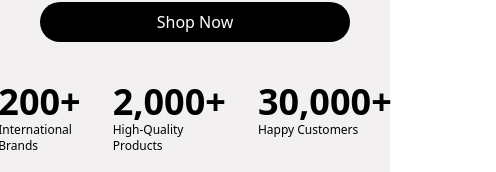
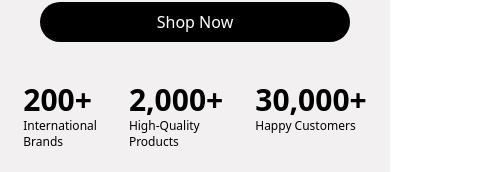
Before and after one commit to ChamiduDev-5224/ecom, a Next.js app: page / in a window 390 px wide. Shown: the part 546-718 px from the top of the page, 496 px wide, since content can reach past the window. Built offline with nearby package versions, Linux system fonts and the light colour scheme.

Commit message:
Responsive issues fix

```diff
--- a/app/page.tsx
+++ b/app/page.tsx
@@ -146,17 +146,17 @@ export default function Home() {
           </button>
           <div className="text-black flxr justify-center lg:pl-16 gap-8 md:gap-16 lg:gap-20 my-10">
             <div className="w-28">
-              <h2 className="font-bold text-4xl">200+</h2>
+              <h2 className="font-bold text-3xl lg:text-4xl">200+</h2>
               <h4 className="font-thin text-xs">International Brands</h4>
             </div>
 
             <div>
-              <h2 className="font-bold text-4xl">2,000+</h2>
+              <h2 className="font-bold text-3xl lg:text-4xl">2,000+</h2>
               <h4 className="font-thin text-xs">High-Quality Products</h4>
             </div>
 
             <div>
-              <h2 className="font-bold text-4xl">30,000+</h2>
+              <h2 className="font-bold text-3xl lg:text-4xl">30,000+</h2>
               <h4 className="font-thin text-xs">Happy Customers</h4>
             </div>
           </div>
@@ -508,14 +508,14 @@ export default function Home() {
         </div>
 
         {/* Footer Bottom */}
-        <div className="mt-10 border-t pt-6 flex justify-between items-center text-gray-500 text-sm">
+        <div className="mt-10 border-t pt-6 flxc md:flxr justify-between items-center text-gray-500 text-sm">
           <p>ECOM.CO © 2000-2023, All Rights Reserved</p>
           <div className="flex">
-            <Image priority src="/icons/cards/visa.svg" alt="Visa" width={80} height={80} />
-            <Image priority src="/icons/cards/master.svg" alt="MasterCard" width={80} height={80} />
-            <Image priority src="/icons/cards/paypal.svg" alt="PayPal" width={80} height={80} />
-            <Image priority src="/icons/cards/apple.svg" alt="Apple Pay" width={80} height={80} />
-            <Image priority src="/icons/cards/google.svg" alt="Google Pay" width={80} height={80} />
+            <Image priority src="/icons/cards/visa.svg" className="w-24 md:w-60 lg:w-80" alt="Visa" width={80} height={80} />
+            <Image priority src="/icons/cards/master.svg" className="w-24 md:w-60 lg:w-80" alt="MasterCard" width={80} height={80} />
+            <Image priority src="/icons/cards/paypal.svg" className="w-24 md:w-60 lg:w-80" alt="PayPal" width={80} height={80} />
+            <Image priority src="/icons/cards/apple.svg" className="w-24 md:w-60 lg:w-80" alt="Apple Pay" width={80} height={80} />
+            <Image priority src="/icons/cards/google.svg" className="w-24 md:w-60 lg:w-80" alt="Google Pay" width={80} height={80} />
           </div>
         </div>
       </div>
```
